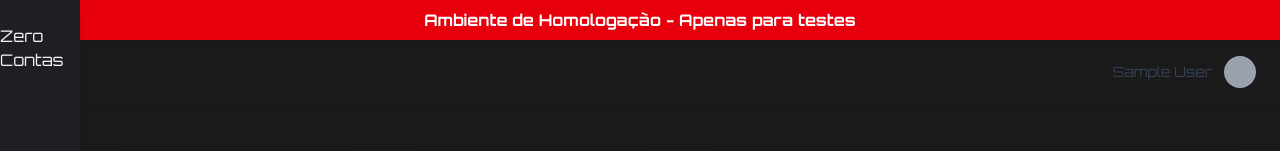
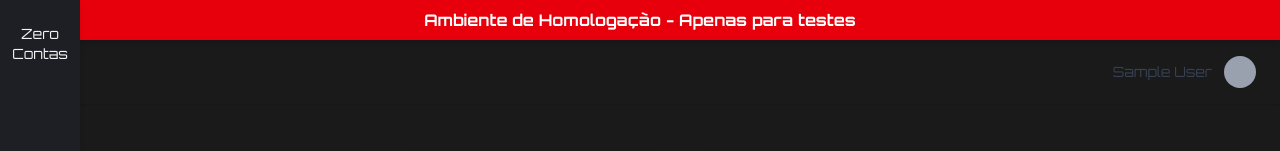
Before and after one commit to mayankelwin/zero-contas, a Next.js app: page /home in a window 1280 px wide. Shown: the top 151 px of the page. Built offline with nearby package versions, Linux system fonts and the light colour scheme; no server answers; the database is empty; sample sign-in values are in the browser's storage.

Commit message:
Refactor layout components and update imports
Moved Header and Sidebar components to a new layout directory and updated all relevant imports in home and metas pages. Also made minor UI adjustments to the Sidebar component, including changing its width and updating the logo text layout.

```diff
--- a/src/app/home/page.tsx
+++ b/src/app/home/page.tsx
@@ -1,7 +1,7 @@
 "use client"
 
-import Header from "@/src/components/Header"
-import Sidebar from "@/src/components/Sidebar"
+import Header from "@/src/components/layout/Header"
+import Sidebar from "@/src/components/layout/Sidebar"
 import DashboardSummary from "@/src/components/DashboardSummary"
 import ChartCard from "@/src/components/ChartCard"
 import AddTransactionModal from "@/src/components/AddTransactionModal"
--- a/src/app/home/useHomeLogic.tsx
+++ b/src/app/home/useHomeLogic.tsx
@@ -9,6 +9,7 @@ import { db } from "@/src/lib/firebase"
 import { useAuth } from "@/src/context/AuthContext"
 import { useCategoryChartData } from "@/src/hooks/useCategoryChartData"
 import { CardItem } from "@/src/types/transactions"
+import AddTransactionModal from "@/src/components/AddTransactionModal"
 
 export function useHomeLogic() {
   const router = useRouter()
--- a/src/app/metas/page.tsx
+++ b/src/app/metas/page.tsx
@@ -1,7 +1,7 @@
 "use client"
 
-import Header from "@/src/components/Header"
-import Sidebar from "@/src/components/Sidebar"
+import Header from "@/src/components/layout/Header"
+import Sidebar from "@/src/components/layout/Sidebar"
 import { Plus, Star, Edit2, X, Check } from "lucide-react"
 import { useGoalsLogic } from "@/src/hooks/useGoalsLogic"
 import { useState, useMemo } from "react"
--- a/src/components/Sidebar.tsx
+++ b/src/components/layout/Sidebar.tsx
@@ -19,10 +19,11 @@ const Sidebar: React.FC = () => {
   const isActive = (path: string) => pathname === path
 
   return (
-    <aside className="fixed top-0 left-0 h-screen w-16 sm:w-20 flex flex-col justify-between items-center py-6 shadow-md bg-[#1E1F24] z-50">
+    <aside className="fixed top-0 left-0 h-screen w-20 sm:w-20 flex flex-col justify-between items-center py-6 shadow-md bg-[#1E1F24] z-50">
       {/* Topo: logo ou espaço */}
-      <div className="flex flex-col items-center">
-        <p className='text-md'>Zero Contas</p>
+      <div className="flex flex-col items-center text-bold">
+        <p className='text-sm text-bold'>Zero</p>
+        <p className='text-sm text-bold'>Contas</p>
       </div>
 
       {/* Ícones centrais */}
```
Also changed, not shown: src/components/layout/Header.tsx (renamed from src/components/Header.tsx).
